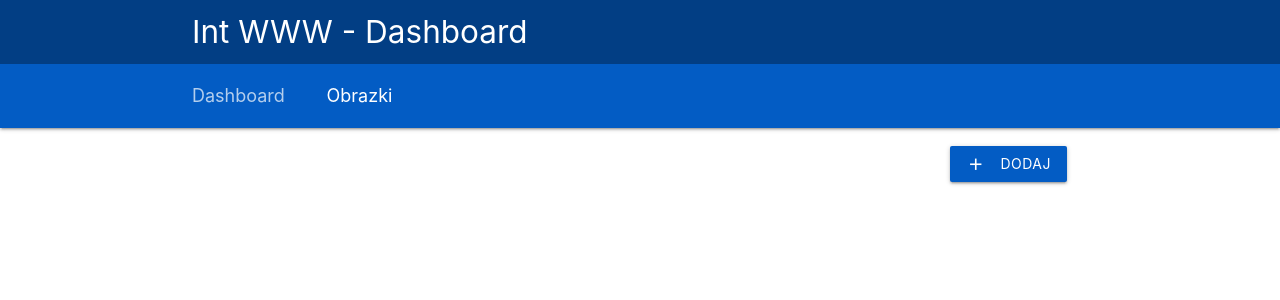
After one commit to SzateX/INT2018, a Django app: template dashboard/templates/pictures/list.html in a window 1280 px wide. The commit adds this page. Shown: the top 300 px of the page. Run offline with Django 3.2, Linux system fonts and the light colour scheme; the template is opened without the code that fills it, so the values that code supplies are empty; some libraries are stand-ins or nearby versions.

Commit message:
Created CRUD for pictures

```diff
--- a/dashboard/templates/dashboard.html
+++ b/dashboard/templates/dashboard.html
@@ -55,8 +55,8 @@
             <div class="col m3">
                 <div class="card">
                     <div class="card-image">
-                        <img class="responsive-img" src="http://via.placeholder.com/150x150">
-                        <span class="card-title center-align width-100">Obrazki</span>
+                        <a href="{% url 'picture_list' %}"><img class="responsive-img" src="http://via.placeholder.com/150x150">
+                            <span class="card-title center-align width-100">Obrazki</span></a>
                     </div>
                 </div>
             </div>
--- /dev/null
+++ b/dashboard/templates/pictures/list.html
@@ -0,0 +1,35 @@
+{% extends 'base.html' %}
+{% block content %}
+    <nav class="bg-blue-2">
+        <div class="nav-wrapper container">
+            <div class="col s12">
+                <a href="{% url 'dashboard' %}" class="breadcrumb">Dashboard</a>
+                <a href="#!" class="breadcrumb">Obrazki</a>
+            </div>
+        </div>
+    </nav>
+
+    <div class="container">
+        <div class="row">
+            <div class="col s2 offset-s10 margin-top-2">
+                <a href="{% url 'picture_create' %}" class="waves-effect waves-light btn bg-blue-2"><i class="material-icons left">add</i>Dodaj</a>
+            </div>
+        </div>
+        <div class="row">
+        {% for picture in pictures %}
+            <div class="col m2">
+                <div class="card">
+                    <div class="card-image">
+                        <a href="{{ picture.source.url }}"><img src="{{ picture.source.url }}"></a>
+                        <a href="{% url 'picture_delete' picture.pk %}" class="btn-floating halfway-fab waves-effect waves-light bg-blue-2"><i class="material-icons">remove_circle</i></a>
+                    </div>
+                </div>
+            </div>
+        {% if forloop.counter|divisibleby:6 %}
+        </div>
+        <div class="row">
+        {% endif %}
+        {% endfor %}
+        </div>
+    </div>
+{% endblock %}
```
Also changed, not shown: dashboard/templates/pictures/create.html (added, +27 -0 lines), dashboard/templates/pictures/delete.html (added, +26 -0 lines), dashboard/urls.py (+8 -4 lines), dashboard/views.py (+25 -0 lines).
